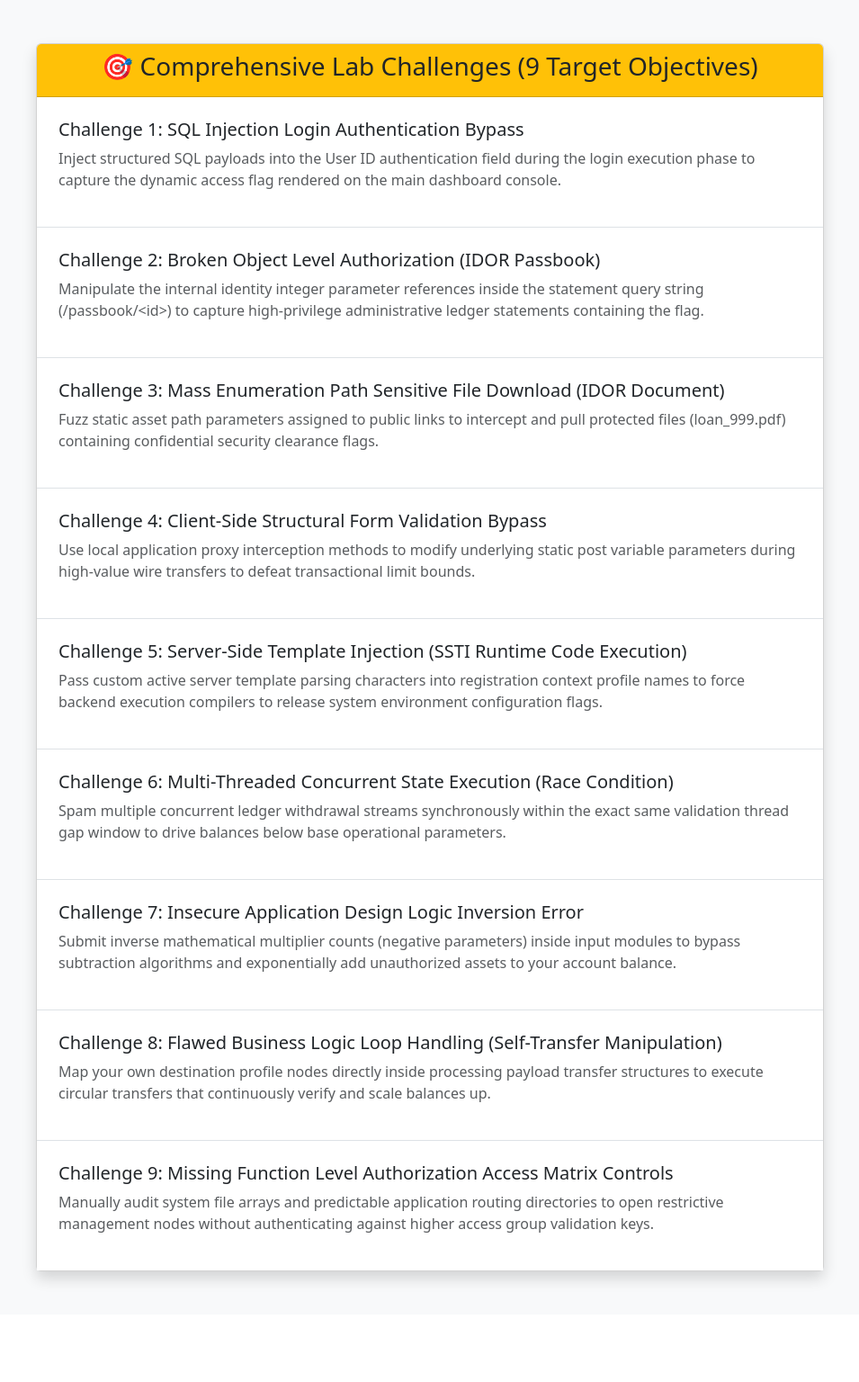
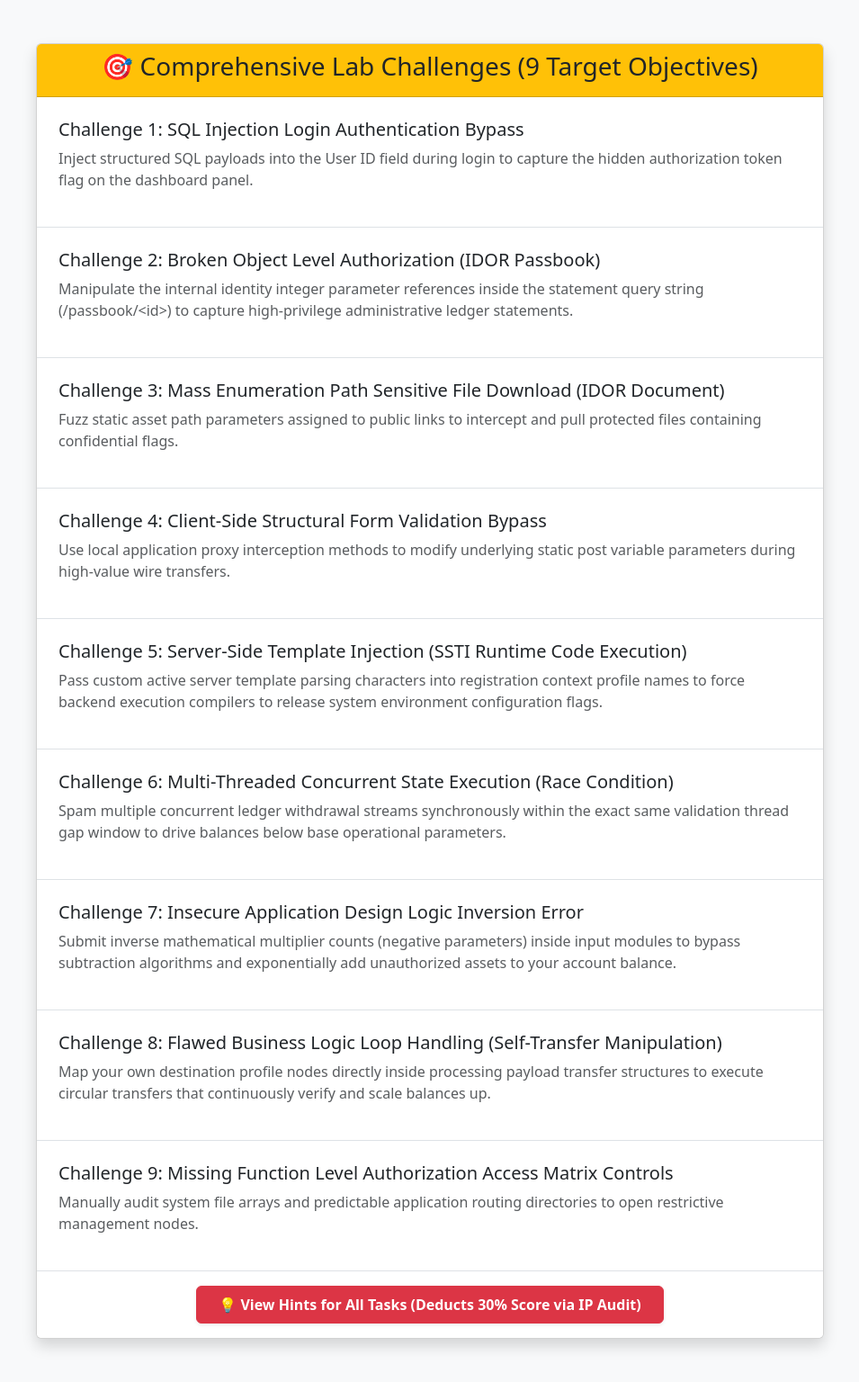
Before and after one commit to tibinjohn193-blip/procentric-cyber-bank, a Flask app: page /tasks in a window 1280 px wide. Shown: the part 56-1592 px from the top of the page at 90% size, without its empty margins (162-1117 px from the left). Before the commit the page ends 1485 px from the top, so only its background shows below. Run offline with Flask 3, Linux system fonts and the light colour scheme; a user stored in the database is signed in.

Commit message:
tasks.html

```diff
--- a/templates/tasks.html
+++ b/templates/tasks.html
@@ -13,6 +13,15 @@
     </nav>
 
     <div class="container mt-5" style="max-width: 900px;">
+
+        {% with messages = get_flashed_messages() %}
+          {% if messages %}
+            {% for message in messages %}
+              <div class="alert alert-danger text-center shadow mb-4 fw-bold"> {{ message.replace('danger:','') }} </div>
+            {% endfor %}
+          {% endif %}
+        {% endwith %}
+
         <div class="card shadow mb-5">
             <div class="card-header bg-warning text-dark text-center">
                 <h3>🎯 Comprehensive Lab Challenges (9 Target Objectives)</h3>
@@ -22,51 +31,88 @@
 
                     <div class="list-group-item p-4">
                         <h5>Challenge 1: SQL Injection Login Authentication Bypass</h5>
-                        <p class="text-muted">Inject structured SQL payloads into the User ID authentication field during the login execution phase to capture the dynamic access flag rendered on the main dashboard console.</p>
+                        <p class="text-muted">Inject structured SQL payloads into the User ID field during login to capture the hidden authorization token flag on the dashboard panel.</p>
+
+                        {% if user.hint_viewed %}
+                        <div class="alert alert-info mt-2 py-2">💡 <b>Hint:</b> Try passing basic authentication query bypass strings like <code>student1' OR 1=1 --</code> into the User ID field.</div>
+                        {% endif %}
                     </div>
 
                     <div class="list-group-item p-4">
                         <h5>Challenge 2: Broken Object Level Authorization (IDOR Passbook)</h5>
-                        <p class="text-muted">Manipulate the internal identity integer parameter references inside the statement query string (/passbook/&lt;id&gt;) to capture high-privilege administrative ledger statements containing the flag.</p>
+                        <p class="text-muted">Manipulate the internal identity integer parameter references inside the statement query string (/passbook/&lt;id&gt;) to capture high-privilege administrative ledger statements.</p>
+                        {% if user.hint_viewed %}
+                        <div class="alert alert-info mt-2 py-2">💡 <b>Hint:</b> Change the numeric database index parameter in the statement URL handle targeting user index number <code>1</code>.</div>
+                        {% endif %}
                     </div>
 
                     <div class="list-group-item p-4">
                         <h5>Challenge 3: Mass Enumeration Path Sensitive File Download (IDOR Document)</h5>
-                        <p class="text-muted">Fuzz static asset path parameters assigned to public links to intercept and pull protected files (loan_999.pdf) containing confidential security clearance flags.</p>
+                        <p class="text-muted">Fuzz static asset path parameters assigned to public links to intercept and pull protected files containing confidential flags.</p>
+                        {% if user.hint_viewed %}
+                        <div class="alert alert-info mt-2 py-2">💡 <b>Hint:</b> Intercept file parameters and fuzz file number references inside the path up to structural limit <code>999</code>.</div>
+                        {% endif %}
                     </div>
 
                     <div class="list-group-item p-4">
                         <h5>Challenge 4: Client-Side Structural Form Validation Bypass</h5>
-                        <p class="text-muted">Use local application proxy interception methods to modify underlying static post variable parameters during high-value wire transfers to defeat transactional limit bounds.</p>
+                        <p class="text-muted">Use local application proxy interception methods to modify underlying static post variable parameters during high-value wire transfers.</p>
+                        {% if user.hint_viewed %}
+                        <div class="alert alert-info mt-2 py-2">💡 <b>Hint:</b> Force transfer request fields via local proxy tools changing amount threshold to <code>1337733</code> and token routing to <code>activated_override</code>.</div>
+                        {% endif %}
                     </div>
 
                     <div class="list-group-item p-4">
                         <h5>Challenge 5: Server-Side Template Injection (SSTI Runtime Code Execution)</h5>
                         <p class="text-muted">Pass custom active server template parsing characters into registration context profile names to force backend execution compilers to release system environment configuration flags.</p>
+                        {% if user.hint_viewed %}
+                        <div class="alert alert-info mt-2 py-2">💡 <b>Hint:</b> Test Jinja rendering injection scripts like syntax matrices <code>{{ 7*7 }}</code> directly inside username parameters.</div>
+                        {% endif %}
                     </div>
 
                     <div class="list-group-item p-4">
                         <h5>Challenge 6: Multi-Threaded Concurrent State Execution (Race Condition)</h5>
                         <p class="text-muted">Spam multiple concurrent ledger withdrawal streams synchronously within the exact same validation thread gap window to drive balances below base operational parameters.</p>
+                        {% if user.hint_viewed %}
+                        <div class="alert alert-info mt-2 py-2">💡 <b>Hint:</b> Fire high-concurrency multi-threaded transfer vectors using proxy automation extensions like Turbo Intruder.</div>
+                        {% endif %}
                     </div>
 
                     <div class="list-group-item p-4">
                         <h5>Challenge 7: Insecure Application Design Logic Inversion Error</h5>
                         <p class="text-muted">Submit inverse mathematical multiplier counts (negative parameters) inside input modules to bypass subtraction algorithms and exponentially add unauthorized assets to your account balance.</p>
+                        {% if user.hint_viewed %}
+                        <div class="alert alert-info mt-2 py-2">💡 <b>Hint:</b> Post a reverse mathematical attribute (negative index block like <code>-5</code>) directly into Fixed Deposit multiplier fields.</div>
+                        {% endif %}
                     </div>
 
                     <div class="list-group-item p-4">
                         <h5>Challenge 8: Flawed Business Logic Loop Handling (Self-Transfer Manipulation)</h5>
                         <p class="text-muted">Map your own destination profile nodes directly inside processing payload transfer structures to execute circular transfers that continuously verify and scale balances up.</p>
+                        {% if user.hint_viewed %}
+                        <div class="alert alert-info mt-2 py-2">💡 <b>Hint:</b> Try passing your own profile savings account identification matrix code directly inside the target transfer input fields.</div>
+                        {% endif %}
                     </div>
 
                     <div class="list-group-item p-4">
                         <h5>Challenge 9: Missing Function Level Authorization Access Matrix Controls</h5>
-                        <p class="text-muted">Manually audit system file arrays and predictable application routing directories to open restrictive management nodes without authenticating against higher access group validation keys.</p>
+                        <p class="text-muted">Manually audit system file arrays and predictable application routing directories to open restrictive management nodes.</p>
+                        {% if user.hint_viewed %}
+                        <div class="alert alert-info mt-2 py-2">💡 <b>Hint:</b> Analyze basic development frameworks and trace static hidden configuration blueprints left active in staging.</div>
+                        {% endif %}
                     </div>
 
                 </div>
             </div>
+
+            {% if not user.hint_viewed %}
+            <div class="card-footer text-center bg-white p-3 border-top">
+                <form action="/view-hint" method="POST">
+                    <button type="submit" class="btn btn-danger fw-bold shadow-sm px-4 py-2">💡 View Hints for All Tasks (Deducts 30% Score via IP Audit)</button>
+                </form>
+            </div>
+            {% endif %}
+
         </div>
     </div>
 </body>
```
